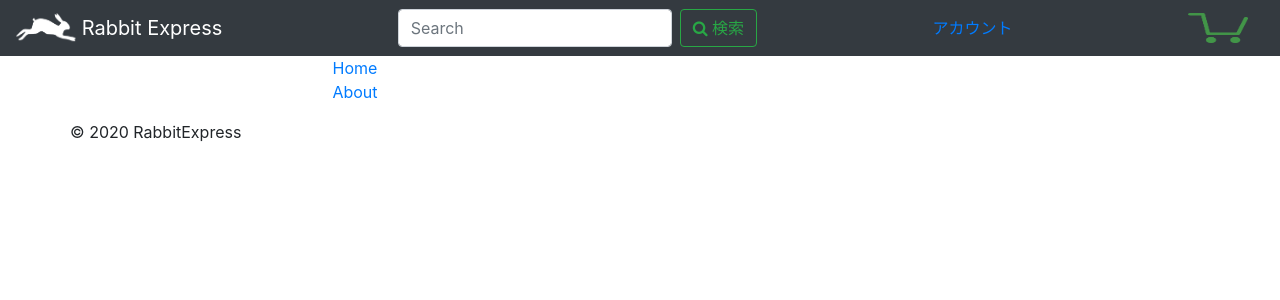
After one commit to hama28/EC_site, a Flask app: template templates/layout_header.html in a window 1280 px wide. The commit adds this page. Shown: the top 300 px of the page. Run offline with Flask 2, Linux system fonts and the light colour scheme; the template is opened without the code that fills it, so the values that code supplies are empty; some libraries are stand-ins or nearby versions.

Commit message:
front https://getbootstrap.jp/docs/4.5/components/navbar/

```diff
--- a/main.py
+++ b/main.py
@@ -1,4 +1,5 @@
 from flask import Flask, render_template, redirect
+from flask import request, Markup
 
 
 app = Flask(__name__)
@@ -6,8 +7,8 @@ app = Flask(__name__)
 
 @app.route('/')
 def index():
-    render_template('index.html')
+    return render_template('index.html')
 
 
 if __name__ == '__main__':
-    app.run()
+    app.run(debug=True)
--- /dev/null
+++ b/static/css/style.css
@@ -0,0 +1,3 @@
+.contents {
+    text-align: center;
+}
--- /dev/null
+++ b/templates/layout.html
@@ -0,0 +1,35 @@
+<!DOCTYPE html>
+{% autoescape true %}
+<html lang="ja">
+<head>
+    <meta charset="UTF-8">
+    <meta name="viewport" content="width=device-width, initial-scale=1, shrink-to-fit=no">
+    <title>Attaze</title>
+    <link rel="stylesheet" href="https://stackpath.bootstrapcdn.com/bootstrap/4.5.0/css/bootstrap.min.css" integrity="sha384-9aIt2nRpC12Uk9gS9baDl411NQApFmC26EwAOH8WgZl5MYYxFfc+NcPb1dKGj7Sk" crossorigin="anonymous">
+    <link rel="stylesheet" href="https://maxcdn.bootstrapcdn.com/font-awesome/4.4.0/css/font-awesome.min.css">
+    <link rel="stylesheet" href="/static/css/style.css">
+
+    <!--
+    <script src="https://code.jquery.com/jquery-3.5.1.slim.min.js" integrity="sha384-DfXdz2htPH0lsSSs5nCTpuj/zy4C+OGpamoFVy38MVBnE+IbbVYUew+OrCXaRkfj" crossorigin="anonymous"></script>
+    <script src="https://cdn.jsdelivr.net/npm/popper.js@1.16.0/dist/umd/popper.min.js" integrity="sha384-Q6E9RHvbIyZFJoft+2mJbHaEWldlvI9IOYy5n3zV9zzTtmI3UksdQRVvoxMfooAo" crossorigin="anonymous"></script>
+    <script src="https://stackpath.bootstrapcdn.com/bootstrap/4.5.0/js/bootstrap.min.js" integrity="sha384-OgVRvuATP1z7JjHLkuOU7Xw704+h835Lr+6QL9UvYjZE3Ipu6Tp75j7Bh/kR0JKI" crossorigin="anonymous"></script>
+    -->
+</head>
+<body>
+    <div class="header">
+        {% block header %}
+        {% endblock %}
+    </div>
+
+    <div class="contents">
+        {% block contents %}
+        {% endblock %}
+    </div>
+
+    <footer class="footer">
+        {% block footer %}
+        {% endblock %}
+    </footer>
+</body>
+</html>
+{% endautoescape %}
--- /dev/null
+++ b/templates/layout_header.html
@@ -0,0 +1,52 @@
+{% extends "layout.html" %}
+
+{% block header %}
+<a href="#menu" id="menuLink" class="menu-link"><span></span></a>
+<div id="menu">
+    <nav class="navbar navbar-dark bg-dark">
+        <!-- ロゴ -->
+        <a class="navbar-brand" href="#">
+            <img src="/static/img/logo.png" width="60" height="30" class="d-inline-block align-top" alt="">
+            Rabbit Express
+        </a>
+        <!-- 検索 -->
+        <form class="form-inline">
+            <input class="form-control mr-sm-2" type="search" placeholder="Search" aria-label="Search">
+            <button class="btn btn-outline-success my-2 my-sm-0" type="submit"><span class="fa fa-search"></span> 検索</button>
+        </form>
+        <!-- アカウント -->
+        <span class="nav-item">
+            <a class="nav-link" href="#">アカウント</a>
+        </span>
+        <!-- カート -->
+        <a class="navbar-brand" href="#">
+            <img src="/static/img/cart.png" width="60" height="30" class="d-inline-block align-top" alt="">
+        </a>
+    </nav>
+</div>
+{% endblock %}
+
+{% block footer %}
+<div class="container">
+    <div class="row text-center">
+        <div class="col-md-6 col-sm-6 col-xs-12">
+            <ul class="menu list-inline">
+                <li>
+                    <a href="#">Home</a>
+                </li>
+                <li>
+                    <a href="#">About</a>
+                </li>
+            </ul>
+        </div>
+    </div>
+</div>
+
+<div class="copyright">
+    <div class="container">
+        <div class="row text-center">
+            <p>© 2020 RabbitExpress</p>
+        </div>
+    </div>
+</div>
+{% endblock %}
```
Also changed, not shown: templates/index.html (+6 -12 lines), static/img/cart.png (added), static/img/logo.png (added).
